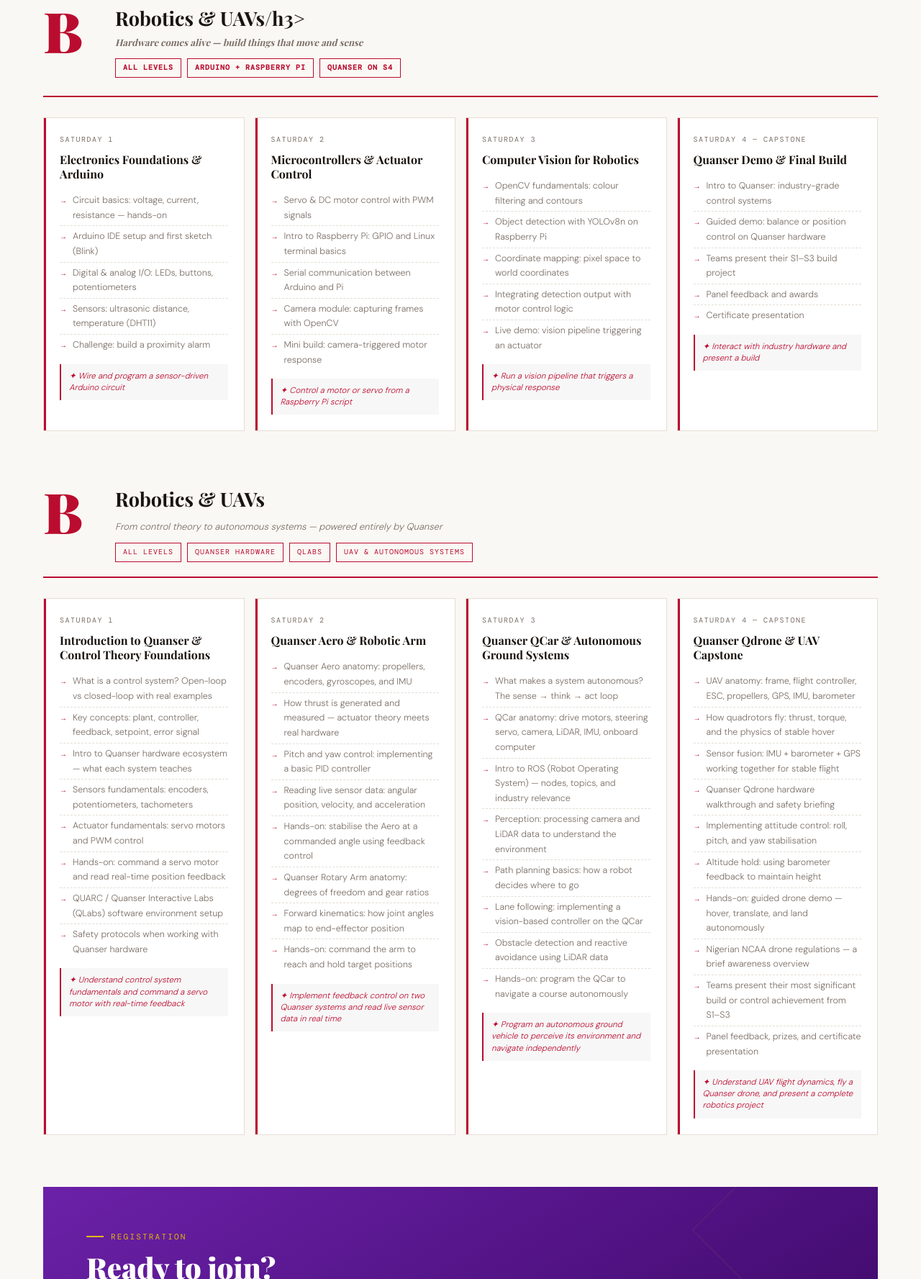
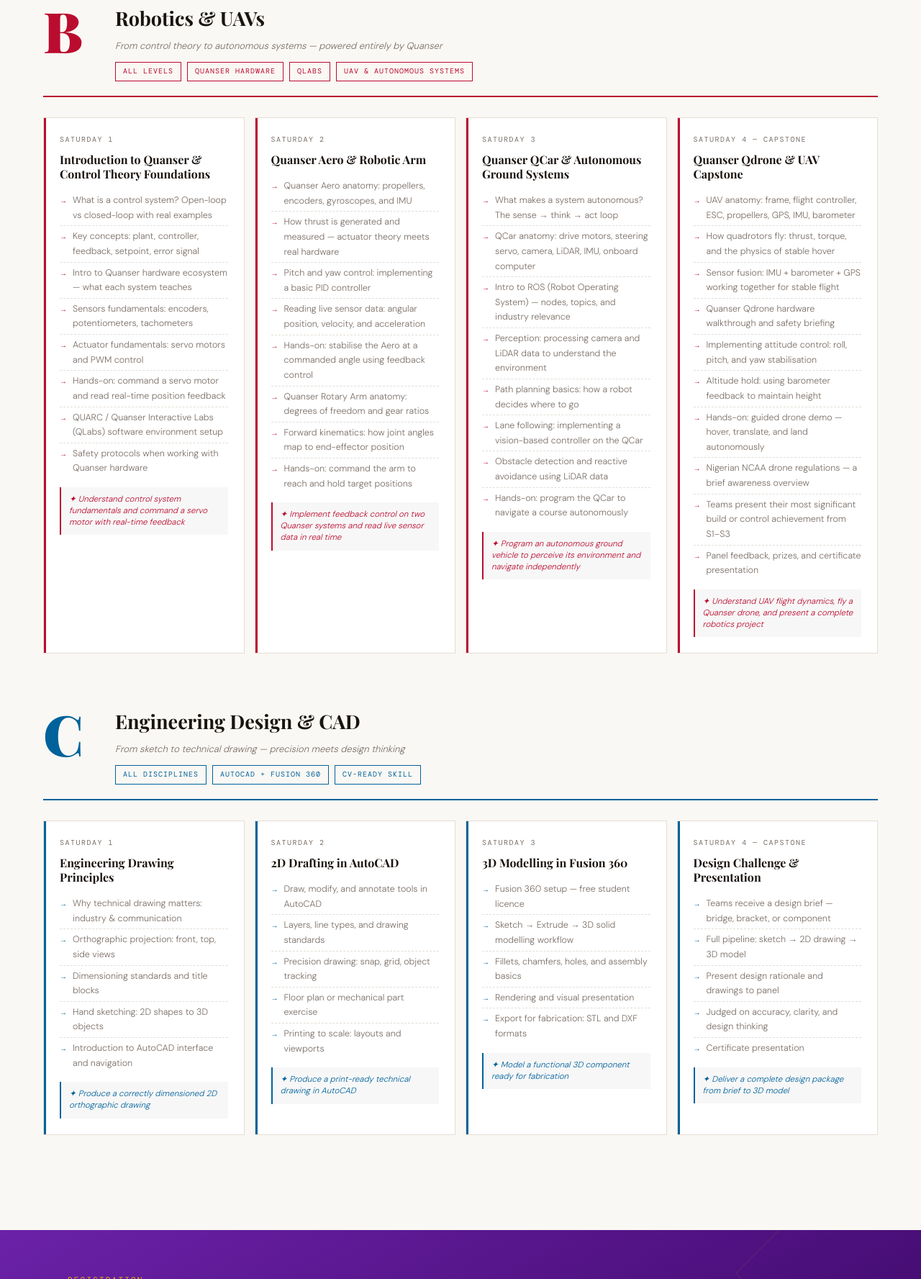
Before and after one commit to adenikeadewumi/WIE-OAUSB-learning-track, a plain HTML site: page index.html in a window 1280 px wide. Shown: the part 1898-3675 px from the top of the page at 72% size. Drawn offline with nearby package versions, Linux system fonts and the light colour scheme; a web font is replaced by a local one.

Commit message:
Replace Track B with Track C sessions
Removed Track B sessions and added Track C sessions covering Engineering Design and CAD topics.

```diff
--- a/index.html
+++ b/index.html
@@ -244,71 +244,7 @@
     </div>
   </div>
 
-  <!-- TRACK B -->
-  <div class="track track-b">
-    <div class="track-header">
-      <div class="track-letter">B</div>
-      <div class="track-title-block">
-        <h3>Robotics & UAVs/h3>
-        <p class="track-tagline">Hardware comes alive — build things that move and sense</p>
-        <div class="track-badges">
-          <span class="badge">All Levels</span>
-          <span class="badge">Arduino + Raspberry Pi</span>
-          <span class="badge">Quanser on S4</span>
-        </div>
-      </div>
-    </div>
-    <div class="sessions">
-      <div class="session">
-        <div class="session-day">Saturday 1</div>
-        <h4>Electronics Foundations & Arduino</h4>
-        <ul class="session-topics">
-          <li>Circuit basics: voltage, current, resistance — hands-on</li>
-          <li>Arduino IDE setup and first sketch (Blink)</li>
-          <li>Digital & analog I/O: LEDs, buttons, potentiometers</li>
-          <li>Sensors: ultrasonic distance, temperature (DHT11)</li>
-          <li>Challenge: build a proximity alarm</li>
-        </ul>
-        <div class="session-outcome">✦ Wire and program a sensor-driven Arduino circuit</div>
-      </div>
-      <div class="session">
-        <div class="session-day">Saturday 2</div>
-        <h4>Microcontrollers & Actuator Control</h4>
-        <ul class="session-topics">
-          <li>Servo & DC motor control with PWM signals</li>
-          <li>Intro to Raspberry Pi: GPIO and Linux terminal basics</li>
-          <li>Serial communication between Arduino and Pi</li>
-          <li>Camera module: capturing frames with OpenCV</li>
-          <li>Mini build: camera-triggered motor response</li>
-        </ul>
-        <div class="session-outcome">✦ Control a motor or servo from a Raspberry Pi script</div>
-      </div>
-      <div class="session">
-        <div class="session-day">Saturday 3</div>
-        <h4>Computer Vision for Robotics</h4>
-        <ul class="session-topics">
-          <li>OpenCV fundamentals: colour filtering and contours</li>
-          <li>Object detection with YOLOv8n on Raspberry Pi</li>
-          <li>Coordinate mapping: pixel space to world coordinates</li>
-          <li>Integrating detection output with motor control logic</li>
-          <li>Live demo: vision pipeline triggering an actuator</li>
-        </ul>
-        <div class="session-outcome">✦ Run a vision pipeline that triggers a physical response</div>
-      </div>
-      <div class="session">
-        <div class="session-day">Saturday 4 — Capstone</div>
-        <h4>Quanser Demo & Final Build</h4>
-        <ul class="session-topics">
-          <li>Intro to Quanser: industry-grade control systems</li>
-          <li>Guided demo: balance or position control on Quanser hardware</li>
-          <li>Teams present their S1–S3 build project</li>
-          <li>Panel feedback and awards</li>
-          <li>Certificate presentation</li>
-        </ul>
-        <div class="session-outcome">✦ Interact with industry hardware and present a build</div>
-      </div>
-    </div>
-  </div>
+
 
 <!-- TRACK B -->
 <div class="track track-b">
@@ -391,6 +327,75 @@
   </div>
 </div>
 
+  <!-- TRACK C -->
+  <div class="track track-c">
+    <div class="track-header">
+      <div class="track-letter">C</div>
+      <div class="track-title-block">
+        <h3>Engineering Design & CAD</h3>
+        <p class="track-tagline">From sketch to technical drawing — precision meets design thinking</p>
+        <div class="track-badges">
+          <span class="badge">All Disciplines</span>
+          <span class="badge">AutoCAD + Fusion 360</span>
+          <span class="badge">CV-Ready Skill</span>
+        </div>
+      </div>
+    </div>
+    <div class="sessions">
+      <div class="session">
+        <div class="session-day">Saturday 1</div>
+        <h4>Engineering Drawing Principles</h4>
+        <ul class="session-topics">
+          <li>Why technical drawing matters: industry & communication</li>
+          <li>Orthographic projection: front, top, side views</li>
+          <li>Dimensioning standards and title blocks</li>
+          <li>Hand sketching: 2D shapes to 3D objects</li>
+          <li>Introduction to AutoCAD interface and navigation</li>
+        </ul>
+        <div class="session-outcome">✦ Produce a correctly dimensioned 2D orthographic drawing</div>
+      </div>
+      <div class="session">
+        <div class="session-day">Saturday 2</div>
+        <h4>2D Drafting in AutoCAD</h4>
+        <ul class="session-topics">
+          <li>Draw, modify, and annotate tools in AutoCAD</li>
+          <li>Layers, line types, and drawing standards</li>
+          <li>Precision drawing: snap, grid, object tracking</li>
+          <li>Floor plan or mechanical part exercise</li>
+          <li>Printing to scale: layouts and viewports</li>
+        </ul>
+        <div class="session-outcome">✦ Produce a print-ready technical drawing in AutoCAD</div>
+      </div>
+      <div class="session">
+        <div class="session-day">Saturday 3</div>
+        <h4>3D Modelling in Fusion 360</h4>
+        <ul class="session-topics">
+          <li>Fusion 360 setup — free student licence</li>
+          <li>Sketch → Extrude → 3D solid modelling workflow</li>
+          <li>Fillets, chamfers, holes, and assembly basics</li>
+          <li>Rendering and visual presentation</li>
+          <li>Export for fabrication: STL and DXF formats</li>
+        </ul>
+        <div class="session-outcome">✦ Model a functional 3D component ready for fabrication</div>
+      </div>
+      <div class="session">
+        <div class="session-day">Saturday 4 — Capstone</div>
+        <h4>Design Challenge & Presentation</h4>
+        <ul class="session-topics">
+          <li>Teams receive a design brief — bridge, bracket, or component</li>
+          <li>Full pipeline: sketch → 2D drawing → 3D model</li>
+          <li>Present design rationale and drawings to panel</li>
+          <li>Judged on accuracy, clarity, and design thinking</li>
+          <li>Certificate presentation</li>
+        </ul>
+        <div class="session-outcome">✦ Deliver a complete design package from brief to 3D model</div>
+      </div>
+    </div>
+  </div>
+</div>
+
+
+
 <!-- REGISTER CTA -->
 <section class="cta-section" style="padding: 60px; background: linear-gradient(150deg, var(--wie-purple) 0%, #3B0764 100%); position: relative; overflow: hidden;">
   <div style="position:absolute;top:-80px;right:-80px;width:280px;height:280px;border:1px solid rgba(232,160,32,0.12);transform:rotate(45deg);pointer-events:none;"></div>
@@ -403,6 +408,7 @@
   <a href="https://luma.com/s5aaahws" target="_blank" class="hero-cta" style="display:inline-flex;">Register on Luma ↗</a>
 </section>
 
+
 <!-- FOOTER -->
 <footer class="footer">
   <div class="footer-left">Code. Build. Design. · 2026 · IEEE Women in Engineering</div>
```
